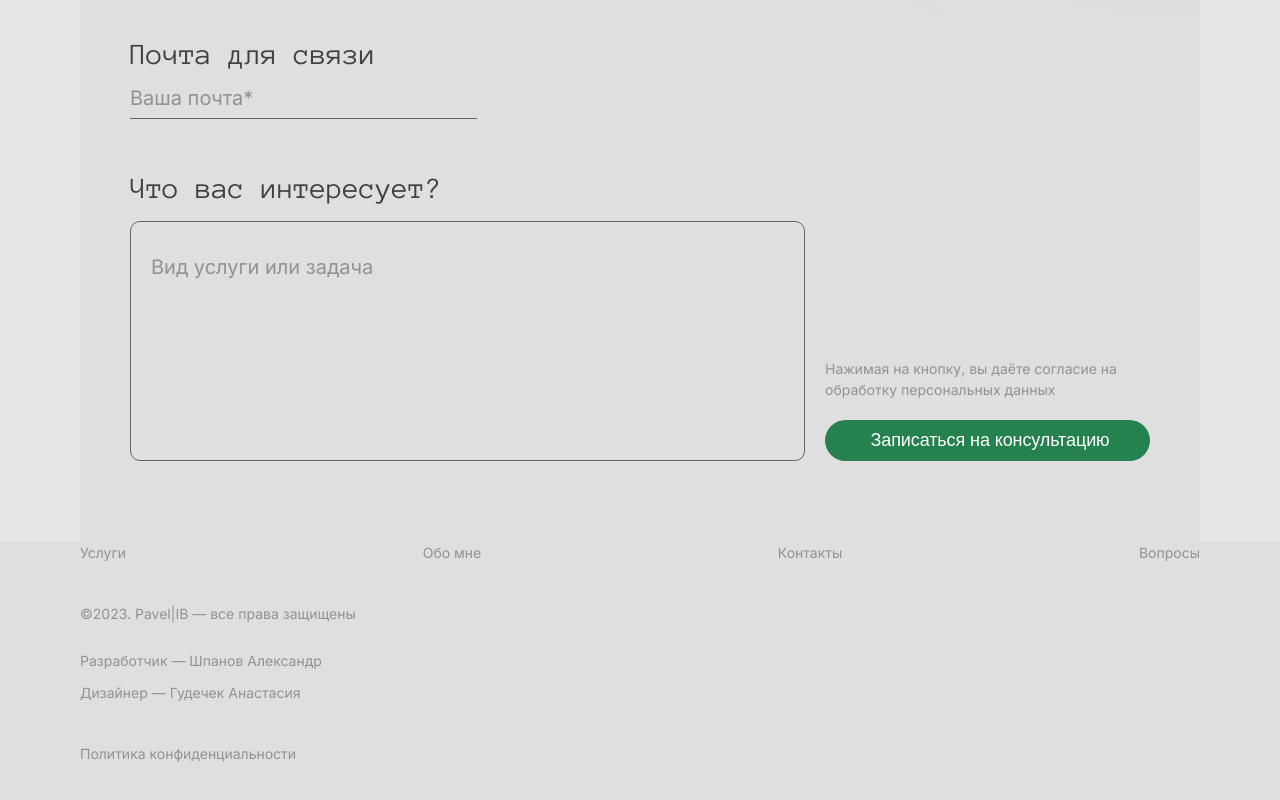
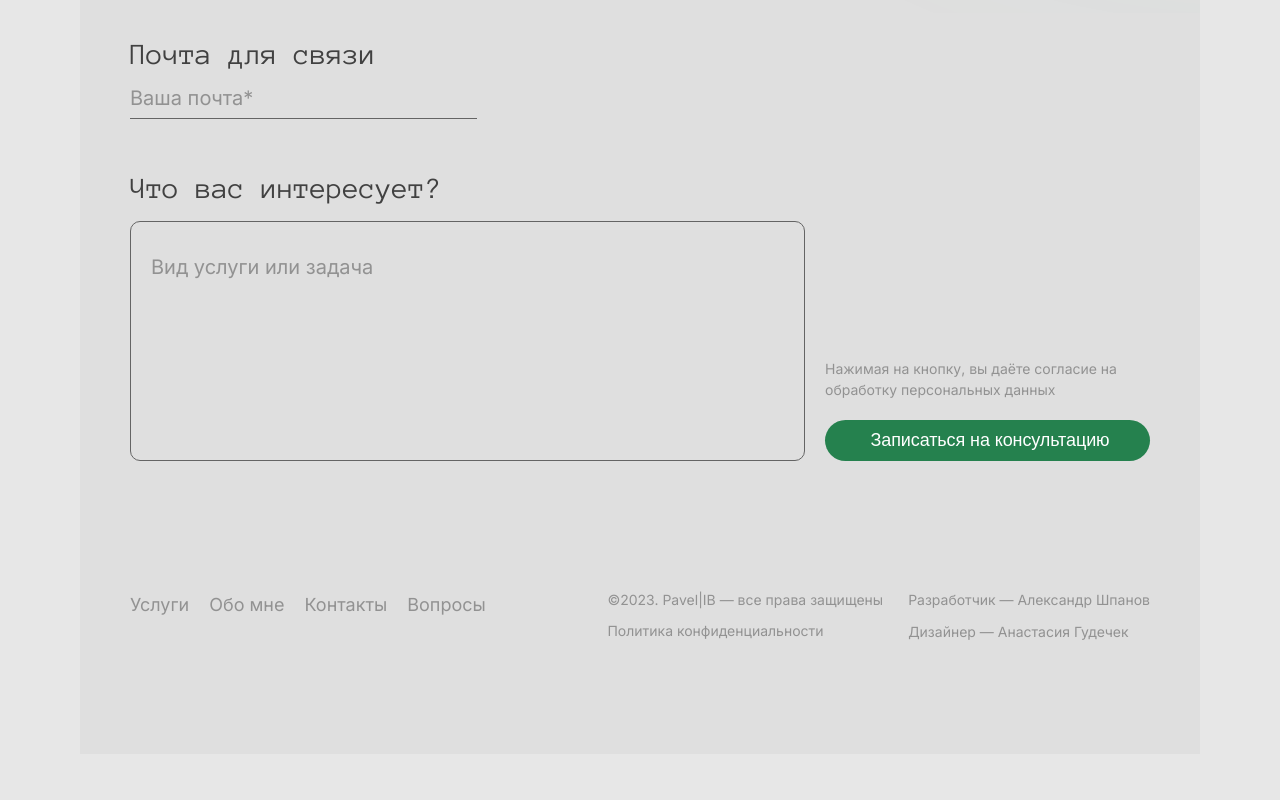
Before and after one commit to Usapix/pavel-ib, a React (Create React App) app: page / in a window 1280 px wide. Shown: the part 4736-5536 px from the top of the page. After the commit the page ends 5490 px from the top, so only its background shows below. Built offline with nearby package versions, Linux system fonts and the light colour scheme.

Commit message:
feat: add footer layout

```diff
--- a/src/sections/Footer/Footer.js
+++ b/src/sections/Footer/Footer.js
@@ -4,6 +4,7 @@ function Footer() {
   return (
     <footer className="main-footer">
       <div className="container">
+        <div className="main-footer__main-wrapper">
           <nav className="main-footer__nav">
             <ul className="main-footer__nav-list">
               <li className="main-footer__nav-item">
@@ -20,20 +21,25 @@ function Footer() {
               </li>
             </ul>
           </nav>
+          <div className="main-footer__content-wrapper">
+            <div className="main-footer__privacy-copy-wrapper">
               <p className="main-footer__copy">
                 ©2023. Pavel|IB — все права защищены
               </p>
-        <ul className="main-footer__creators-list">
-          <li className="main-footer__creators-item">
-            <a href="" className="main-footer__creators-link">Разработчик — Шпанов Александр</a>
-          </li>
-          <li className="main-footer__creators-item">
-            <a href="" className="main-footer__creators-link">Дизайнер — Гудечек Анастасия</a>
-          </li>
-        </ul>
               <p className="main-footer__privacy-policy">
                 <a className="main-footer__privacy-link" href="">Политика конфиденциальности</a>
               </p>
+            </div>
+            <ul className="main-footer__creators-list">
+              <li className="main-footer__creators-item">
+                <a href="" className="main-footer__creators-link">Разработчик — Александр Шпанов</a>
+              </li>
+              <li className="main-footer__creators-item">
+                <a href="" className="main-footer__creators-link">Дизайнер — Анастасия Гудечек</a>
+              </li>
+            </ul>
+          </div>
+        </div>
       </div>
     </footer>
   )
--- a/src/sections/Footer/Footer.scss
+++ b/src/sections/Footer/Footer.scss
@@ -3,15 +3,17 @@
   font-size: 14px;
 }
 
-.main-footer .container {
+.main-footer__main-wrapper {
+  padding: 0 20px;
   padding-bottom: 80px;
+  margin: 0 -20px;
 
   background-color: $light-content-background;
 }
 
 .main-footer__nav-list {
   display: flex;
-  justify-content: space-between;
+  gap: 16px;
   padding: 0;
   padding-top: 3px;
   margin-top: 0;
@@ -40,6 +42,121 @@
   list-style: none;
 }
 
-.main-footer__privacy-policy {
-  padding-top: 30px;
+@media (min-width: 500px) {
+  .main-footer__nav-list {
+    gap: 54.5px;
+  }
 }
+
+@media (min-width: 660px) {
+  .main-footer__content-wrapper {
+    display: flex;
+    gap: 56px;
+    margin-top: 30px;
+  }
+
+  .main-footer__copy {
+    margin-top: 0;
+  }
+
+  .main-footer__creators-list {
+    margin-top: 0;
+  }
+}
+
+@media (min-width: 744px) {
+  .main-footer__main-wrapper {
+    padding: 0 50px;
+    margin: 0 -50px;
+  }
+}
+
+@media (min-width: 830px) {
+  .main-footer {
+    font-size: 18px;
+  }
+}
+
+@media (min-width: 1024px) {
+  .main-footer .container {
+  }
+
+  .main-footer__main-wrapper {
+    display: flex;
+    justify-content: space-between;
+    gap: 35px;
+    padding-bottom: 30px;
+    padding-top: 50px;
+  }
+
+  .main-footer__nav {
+    flex-shrink: 0;
+  }
+
+  .main-footer__content-wrapper {
+    flex-shrink: 0;
+    margin-top: 0;
+    gap: 25px;
+
+    font-size: 14px;
+  }
+
+  .main-footer__nav-list {
+    gap: 20px;
+  }
+}
+
+@media (min-width: 1110px) {
+  .main-footer .container {
+    margin: 0 80px;
+    padding: 0 50px;
+    gap: 25px;
+  }
+
+  .main-footer__nav-link {
+    font-size: 14px;
+  }
+}
+
+
+
+@media (min-width: 1240px) {
+  .main-footer__main-wrapper {
+    padding-bottom: 100px;
+  }
+
+  .main-footer__nav-link {
+    font-size: 18px;
+  }
+}
+
+@media (min-width: 1440px) {
+  .main-footer .container {
+    padding: 0 80px;
+    margin: 0;
+  }
+
+  .main-footer__main-wrapper {
+    padding-bottom: 150px;
+    padding-top: 70px;
+    padding-left: 60px;
+    padding-right: 60px;
+    margin: 0;
+  }
+}
+
+@media (min-width: 1600px) {
+  .main-footer .container {
+    padding: 0 36px;
+    margin: 0 auto;
+  }
+
+  .main-footer__main-wrapper {
+    padding-left: 117px;
+    padding-right: 117px;
+  }
+
+  .main-footer__nav-link {
+    font-size: 20px;
+  }
+}
```
Lines whose indentation alone changed are shown as unchanged.
